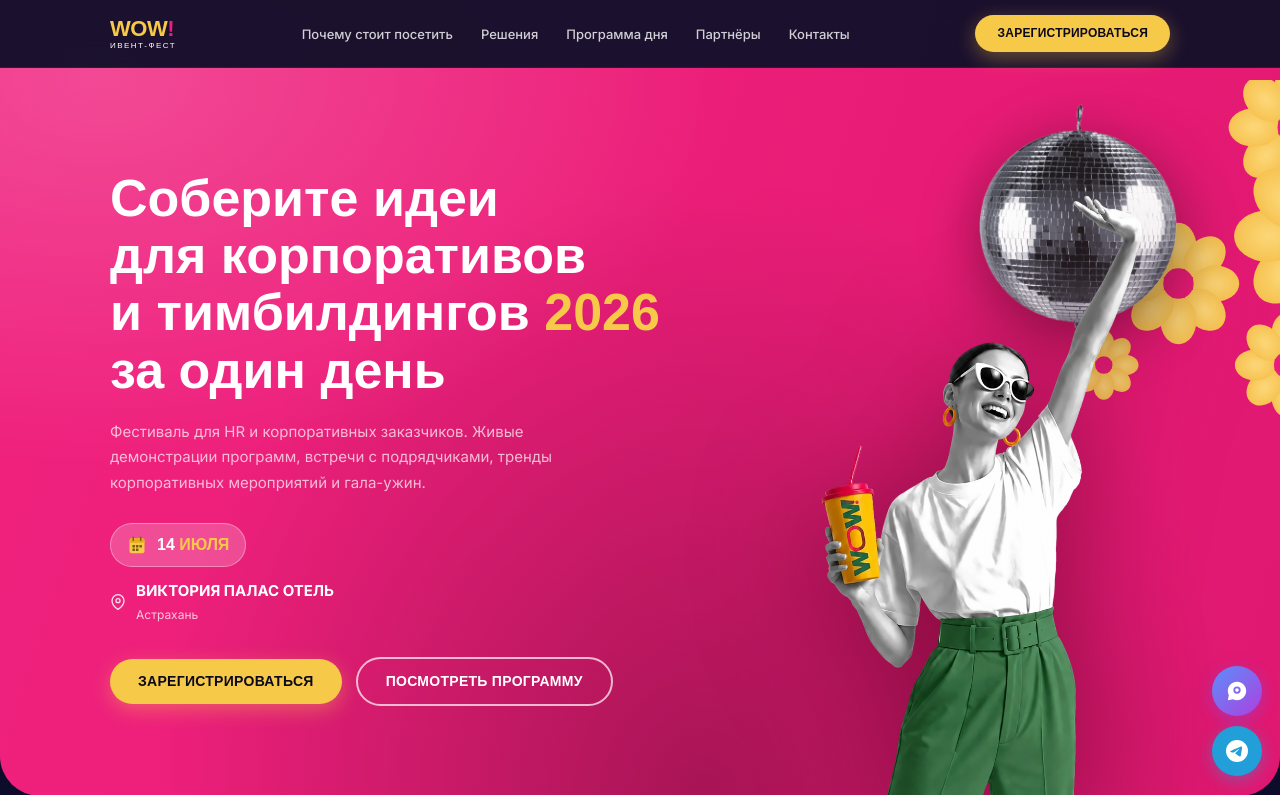
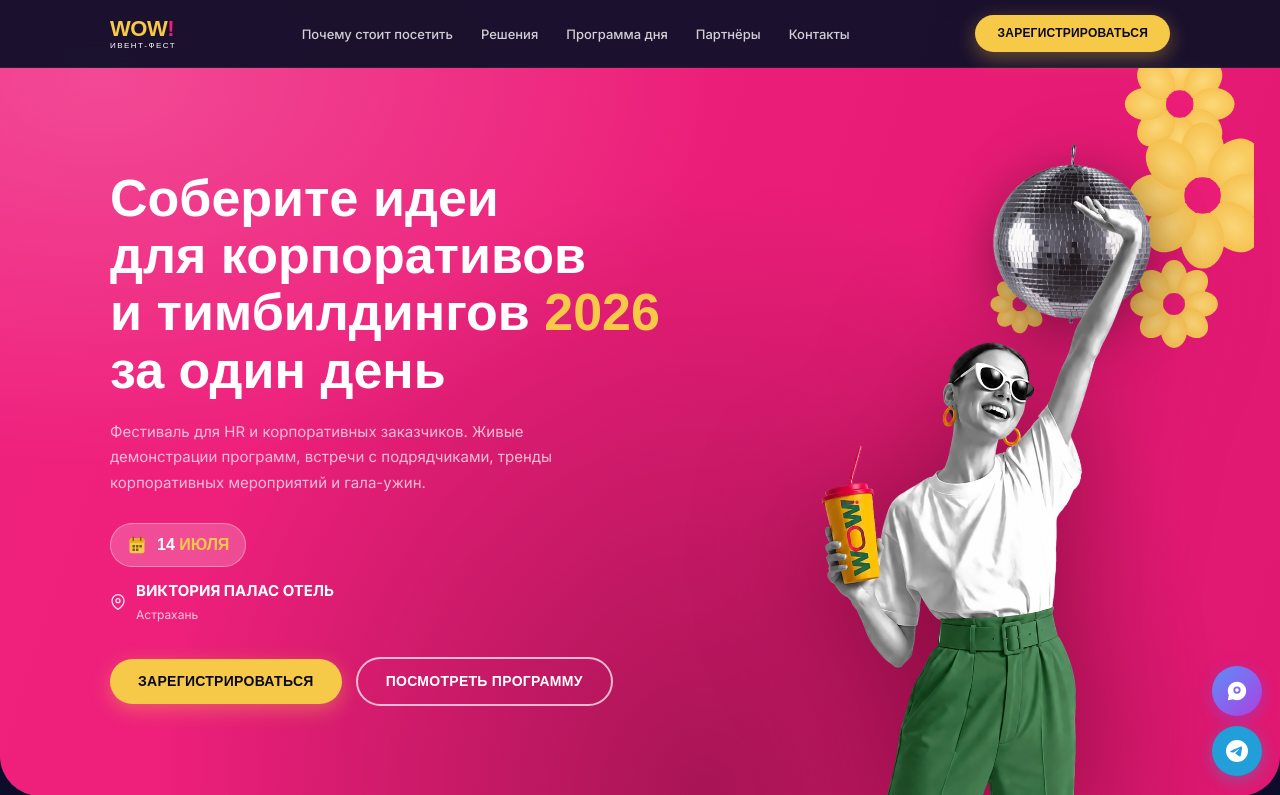
Before and after one commit to Yar008/Wowfest, a Flask app: page / in a window 1280 px wide. Shown: the top 795 px of the page. Run offline with Flask 3, Linux system fonts and the light colour scheme; some web fonts are replaced.

Commit message:
Update style.css

```diff
--- a/wow-fest/static/css/style.css
+++ b/wow-fest/static/css/style.css
@@ -282,21 +282,20 @@ img { max-width: 100%; height: auto; display: block; }
   inset: 0;
   z-index: 1;
   pointer-events: none;
-  overflow: hidden;
 }
 .hero__decor-flowers {
   position: absolute;
-  top: 10%;
-  right: -8%;
-  width: 380px;
+  top: 8%;
+  right: 2%;
+  width: 320px;
   opacity: 0.95;
   z-index: 1;
 }
 .hero__decor-disco {
   position: absolute;
-  top: 13%;
-  right: 8%;
-  width: 200px;
+  top: 18%;
+  right: 10%;
+  width: 160px;
   height: auto;
   filter: drop-shadow(0 14px 30px rgba(0,0,0,.4));
   z-index: 2;
```
